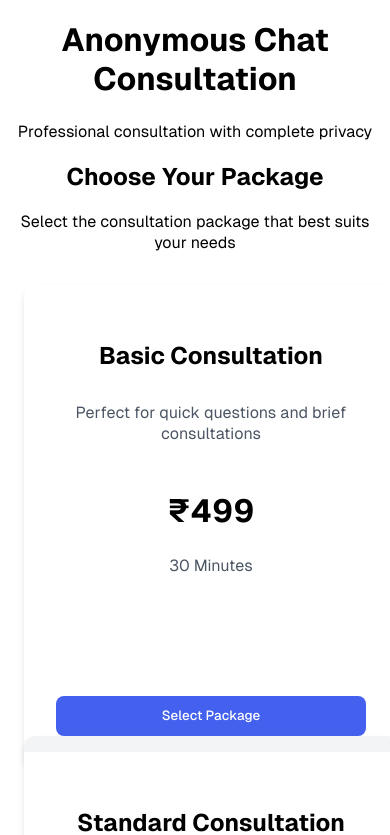
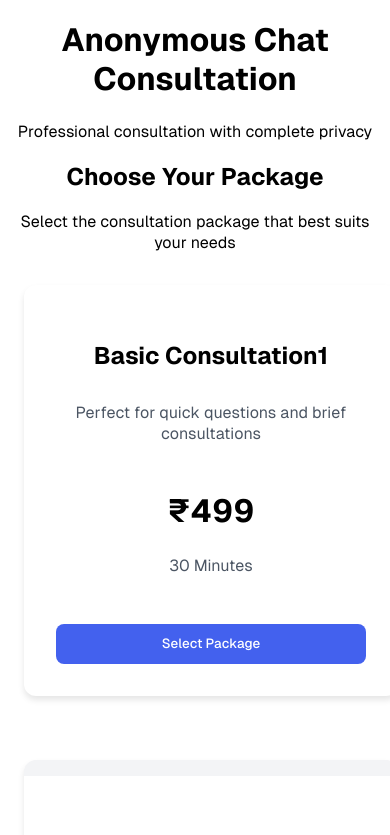
Before and after one commit to gijojohn/chatConsultation, a Next.js app: page / in a window 390 px wide. Shown: the top 835 px of the page. Built offline with nearby package versions, Linux system fonts and the light colour scheme.

Commit message:
add space vertical rendering 4

```diff
--- a/src/components/packages-section.tsx
+++ b/src/components/packages-section.tsx
@@ -6,7 +6,7 @@
 const PACKAGES = [
   {
     id: 1,
-    title: 'Basic Consultation',
+    title: 'Basic Consultation1',
     description: 'Perfect for quick questions and brief consultations',
     price: 499,
     duration: '30 Minutes',
--- a/src/components/packages.css
+++ b/src/components/packages.css
@@ -87,6 +87,11 @@
     border-radius: 0.75rem;
     box-shadow: 0 4px 6px rgba(0, 0, 0, 0.1);
     background: white;
+    min-height: auto;       /* Add this */
+    height: auto;           /* Add this */
+    display: flex;
+    flex-direction: column;
+    justify-content: space-between;
   }
 
   /* Add a light background between cards */
@@ -95,4 +100,12 @@
     padding-top: 2rem;
     border-top: 1rem solid #f3f4f6;  /* Light gray separator */
   }
+
+    /* Ensure button is always visible */
+    .package-button {
+      margin-top: 1.5rem;    /* Add this */
+      position: relative;     /* Add this */
+      width: 100%;
+      visibility: visible;    /* Add this */
+    }
 }
```
